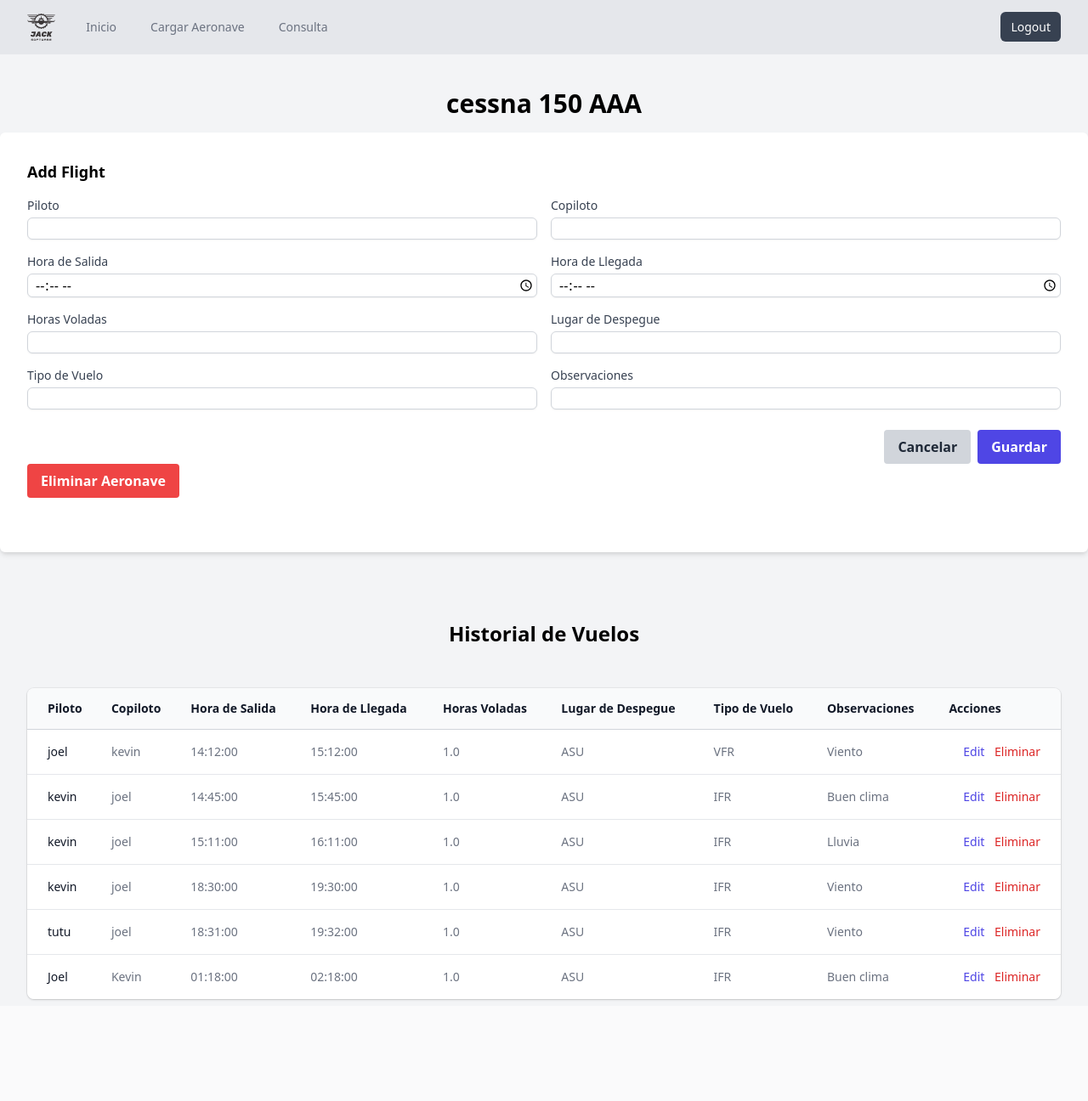
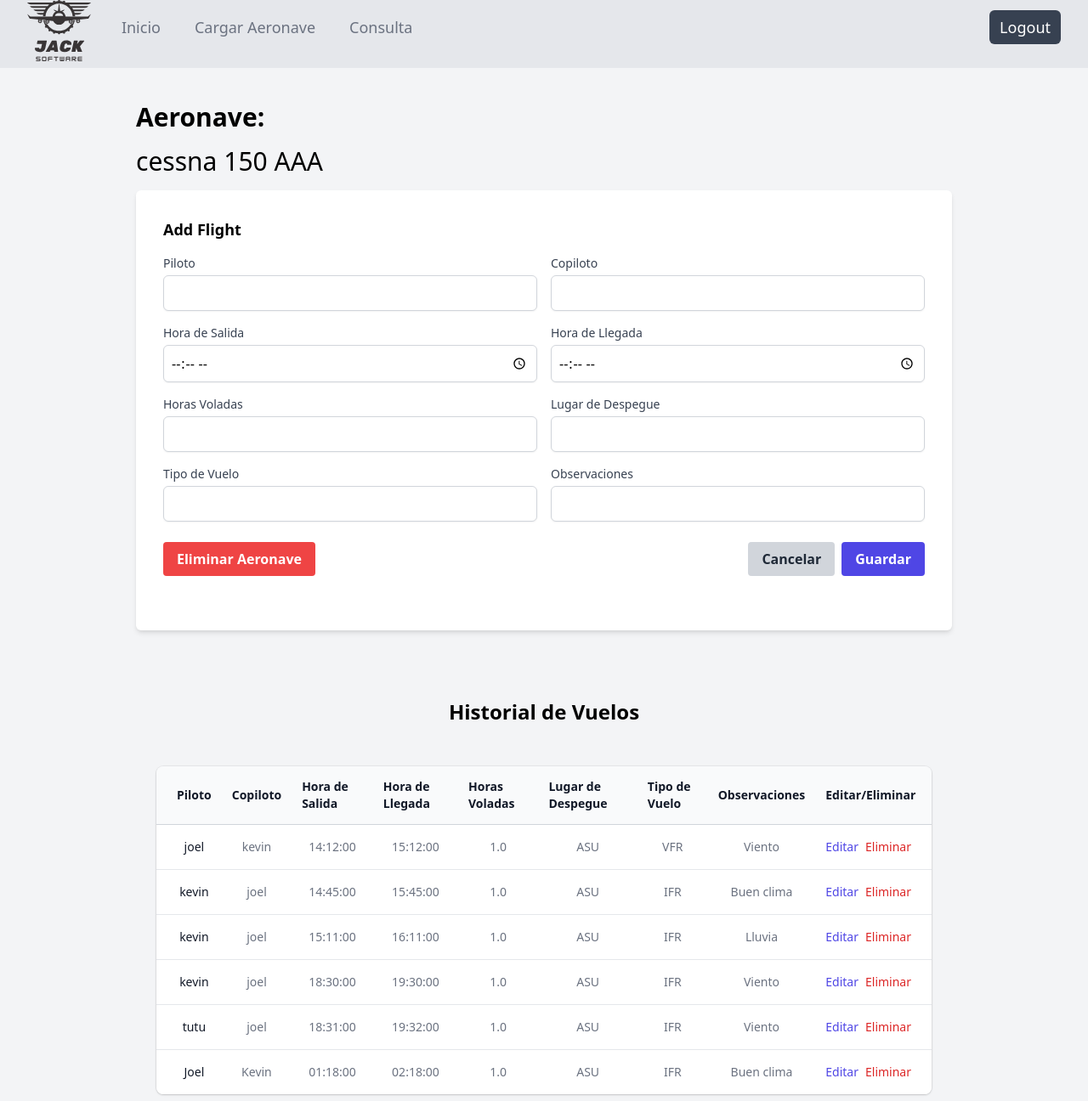
Before and after one commit to Joelft94/gestion-aeronaves, a Flask app: page /aircraft/2 in a window 1280 px wide. Shown: the whole page at 85% size. Before the commit the page ends 1178 px from the top, so only its background shows below. Run offline with Flask 3, Linux system fonts and the light colour scheme; a user stored in the database is signed in.

Commit message:
add header styles

```diff
--- a/app.py
+++ b/app.py
@@ -234,6 +234,8 @@ def delete_aircraft(aircraft_id):
 
 
 
+
+
 if __name__ == '__main__':
     with app.app_context():
         db.create_all()
--- a/templates/consult.html
+++ b/templates/consult.html
@@ -23,7 +23,7 @@
                         <th scope="col" class="px-6 py-3 text-left text-sm font-medium text-gray-500 uppercase tracking-wider">Tipo de vuelo</th>
                         <th scope="col" class="px-6 py-3 text-left text-sm font-medium text-gray-500 uppercase tracking-wider">Observaciones</th>
                         <th scope="col" class="px-6 py-3 text-left text-sm font-medium text-gray-500 uppercase tracking-wider">Aeronave</th>
-                        <th scope="col" class="px-6 py-3 text-left text-sm font-medium text-gray-500 uppercase tracking-wider">Acciones</th>
+                        <th scope="col" class="px-6 py-3 text-left text-sm font-medium text-gray-500 uppercase tracking-wider">Editar/Eliminar</th>
                     </tr>
                 </thead>
                 <tbody class="bg-white divide-y divide-gray-300">
--- a/templates/view_aircraft.html
+++ b/templates/view_aircraft.html
@@ -11,57 +11,66 @@
   </head>
   <body class="bg-gray-100">
     <header>
-      <nav class="bg-gray-200">
+      <nav class="bg-gray-200 h-20">
         <div class="mx-auto max-w-7xl px-2 sm:px-6 lg:px-8">
           <div class="relative flex h-16 items-center justify-between">
             <div class="absolute inset-y-0 left-0 flex items-center sm:hidden">
               <!-- Mobile menu button-->
-                <button type="button" class="relative inline-flex items-center justify-center rounded-md p-2 text-gray-400 hover:bg-gray-700 hover:text-white focus:outline-none focus:ring-2 focus:ring-inset focus:ring-white" aria-controls="mobile-menu" aria-expanded="false">
-                  <span class="absolute -inset-0.5"></span>
-                  <span class="sr-only">Abrir menu</span>
-                  <!--
-                    Icon when menu is closed.
 
-                    Menu open: "hidden", Menu closed: "block"
-                  -->
-                  <svg class="block h-6 w-6" fill="none" viewBox="0 0 24 24" stroke-width="1.5" stroke="currentColor" aria-hidden="true">
-                    <path stroke-linecap="round" stroke-linejoin="round" d="M3.75 6.75h16.5M3.75 12h16.5m-16.5 5.25h16.5" />
-                  </svg>
-                  <!--
-                    Icon when menu is open.
-
-                    Menu open: "block", Menu closed: "hidden"
-                  -->
-                  <svg class="hidden h-6 w-6" fill="none" viewBox="0 0 24 24" stroke-width="1.5" stroke="currentColor" aria-hidden="true">
-                    <path stroke-linecap="round" stroke-linejoin="round" d="M6 18L18 6M6 6l12 12" />
-                  </svg>
-                </button>
             </div>
-              <div class="flex flex-1 items-center justify-center sm:items-stretch sm:justify-start">
+            <div
+              class="flex flex-1 items-center justify-center sm:items-stretch sm:justify-start"
+            >
               <div class="flex flex-shrink-0 items-center">
-                  <img class="h-8 w-auto" src="../static/jack.svg" alt="Your Company">
+                <img
+                  class="pt-2 h-20 w-auto"
+                  src="../static/jack.svg"
+                  alt="Your Company"
+                />
               </div>
-                <div class="hidden sm:ml-6 sm:block">
+              <div class="hidden sm:ml-6 sm:block py-6">
                 <div class="flex space-x-4">
                   <!-- Current: "bg-gray-900 text-white", Default: "text-gray-300 hover:bg-gray-700 hover:text-white" -->
 
-                    <a href="/" class="text-gray-500 hover:bg-gray-300 hover:text-white rounded-md px-3 py-2 text-sm font-medium">Inicio</a>
-                    <a href="/add_aircraft" class="text-gray-500 hover:bg-gray-300 hover:text-white rounded-md px-3 py-2 text-sm font-medium">Cargar Aeronave</a>
-                    <a href="/consulta" class="text-gray-500 hover:bg-gray-300 hover:text-white rounded-md px-3 py-2 text-sm font-medium">Consulta</a>
+                  <a
+                    href="/"
+                    class="text-gray-500 hover:bg-gray-300 hover:text-white rounded-md px-3 py-2 text-lg font-medium"
+                    >Inicio</a
+                  >
+                  <a
+                    href="/add_aircraft"
+                    class="text-gray-500 hover:bg-gray-300 hover:text-white rounded-md px-3 py-2 text-lg font-medium"
+                    >Cargar Aeronave</a
+                  >
+                  <a
+                    href="/consulta"
+                    class="text-gray-500 hover:bg-gray-300 hover:text-white rounded-md px-3 py-2 text-lg font-medium"
+                    >Consulta</a
+                  >
                 </div>
               </div>
             </div>
-              <div class="absolute inset-y-0 right-0 flex items-center pr-2 sm:static sm:inset-auto sm:ml-6 sm:pr-0">
-
-
+            <div
+              class="absolute inset-y-0 right-0 flex items-center pr-2 sm:static sm:inset-auto m:ml-6 sm:pr-0"
+            >
               <!-- Profile dropdown -->
               <div class="relative ml-3">
                 <div>
-                    <button type="button" class="text-gray-500 hover:bg-gray-700 hover:text-white rounded-md px- py-2 text-sm font-medium" id="user-menu-button" aria-expanded="false" aria-haspopup="true">
-                      <span class="absolute -inset-1.5"></span>
-                      <span class="sr-only">Open user menu</span>
-                      <a href="/logout" class="bg-gray-700 text-white rounded-md px-3 py-2 text-sm font-medium" aria-current="page">Logout</a>
-
+                  <button
+                    type="button"
+                    class="text-gray-500 hover:bg-gray-700 hover:text-white rounded-md px- py-2 text-sm font-medium"
+                    id="user-menu-button"
+                    aria-expanded="false"
+                    aria-haspopup="true"
+                  >
+                    <!-- <span class="absolute -inset-1.5"></span>
+                    <span class="sr-only">Open user menu</span> -->
+                    <a
+                      href="/logout"
+                      class="bg-gray-700 text-white rounded-md px-3 py-2 text-lg font-medium"
+                      aria-current="page"
+                      >Logout</a
+                    >
                   </button>
                 </div>
 
@@ -75,7 +84,6 @@
                       From: "transform opacity-100 scale-100"
                       To: "transform opacity-0 scale-95"
                   -->
-
               </div>
             </div>
           </div>
@@ -83,19 +91,31 @@
 
         <!-- Mobile menu, show/hide based on menu state. -->
         <div class="sm:hidden" id="mobile-menu">
-            <div class="space-y-1 px-2 pb-3 pt-2">
+          <div class="space-y-1 px-2 pb-3 pt-4">
             <!-- Current: "bg-gray-900 text-white", Default: "text-gray-300 hover:bg-gray-700 hover:text-white" -->
-              <a href="#" class="bg-gray-900 text-white block rounded-md px-3 py-2 text-base font-medium" aria-current="page">Dashboard</a>
-              <a href="#" class="text-gray-300 hover:bg-gray-700 hover:text-white block rounded-md px-3 py-2 text-base font-medium">Team</a>
-              <a href="#" class="text-gray-300 hover:bg-gray-700 hover:text-white block rounded-md px-3 py-2 text-base font-medium">Projects</a>
-              <a href="#" class="text-gray-300 hover:bg-gray-700 hover:text-white block rounded-md px-3 py-2 text-base font-medium">Calendar</a>
+            <a
+              href="/"
+              class="bg-gray-500 text-white block rounded-md px-3 py-2 text-base font-medium"
+              aria-current="page"
+              >Inicio</a
+            >
+            <a
+              href="/add_aircraft"
+              class="text-gray-500 hover:bg-gray-700 hover:text-white block rounded-md px-3 py-2 text-base font-medium"
+              >Carga de Aeronave</a
+            >
+            <a
+              href="/consulta"
+              class="text-gray-500 hover:bg-gray-700 hover:text-white block rounded-md px-3 py-2 text-base font-medium"
+              >Consulta</a
+            >
           </div>
         </div>
       </nav>
-
     </header>
-    <div class="container mx-auto py-10">
-      <h1 class="text-3xl text-center font-bold mb-4">{{ aircraft.name }}</h1>
+    <div class="container mx-auto w-3/4 py-10">
+      <h1 class="text-3xl text-left mb-4 font-bold">Aeronave: </h1>
+      <h2 class="text-3xl text-left mb-4">{{ aircraft.name }}</h2>
 
       <!-- Add Flight form -->
       <div class="bg-white shadow-md rounded-md p-8">
@@ -115,7 +135,7 @@
                 id="pilot"
                 name="pilot"
                 required
-                class="mt-1 pl-2 block w-full border border-gray-300 rounded-md border-gray-300 shadow-sm focus:border-indigo-600 focus:ring focus:ring-indigo-600 focus:ring-opacity-50"
+                class="mt-1 p-2 block w-full border border-gray-300 rounded-md border-gray-300 shadow-sm focus:border-indigo-600 focus:ring focus:ring-indigo-600 focus:ring-opacity-50"
               />
             </div>
             <div>
@@ -129,7 +149,7 @@
                 id="copilot"
                 name="copilot"
                 required
-                class="mt-1 pl-2 block w-full border border-gray-300 rounded-md border-gray-300 shadow-sm focus:border-indigo-600 focus:ring focus:ring-indigo-600 focus:ring-opacity-50"
+                class="mt-1 p-2 block w-full border border-gray-300 rounded-md border-gray-300 shadow-sm focus:border-indigo-600 focus:ring focus:ring-indigo-600 focus:ring-opacity-50"
               />
             </div>
             <div>
@@ -143,7 +163,7 @@
                 id="departure_hour"
                 name="departure_hour"
                 required
-                class="mt-1 pl-2 block w-full border border-gray-300 rounded-md border-gray-300 shadow-sm focus:border-indigo-600 focus:ring focus:ring-indigo-600 focus:ring-opacity-50"
+                class="mt-1 p-2 block w-full border border-gray-300 rounded-md border-gray-300 shadow-sm focus:border-indigo-600 focus:ring focus:ring-indigo-600 focus:ring-opacity-50"
               />
             </div>
             <div>
@@ -157,7 +177,7 @@
                 id="arrival_hour"
                 name="arrival_hour"
                 required
-                class="mt-1 pl-2 block w-full border border-gray-300 rounded-md border-gray-300 shadow-sm focus:border-indigo-600 focus:ring focus:ring-indigo-600 focus:ring-opacity-50"
+                class="mt-1 p-2 block w-full border border-gray-300 rounded-md border-gray-300 shadow-sm focus:border-indigo-600 focus:ring focus:ring-indigo-600 focus:ring-opacity-50"
               />
             </div>
             <div>
@@ -172,7 +192,7 @@
                 id="total_flown_hours"
                 name="total_flown_hours"
                 required
-                class="mt-1 pl-2 block w-full border border-gray-300 rounded-md border-gray-300 shadow-sm focus:border-indigo-600 focus:ring focus:ring-indigo-600 focus:ring-opacity-50"
+                class="mt-1 p-2 block w-full border border-gray-300 rounded-md border-gray-300 shadow-sm focus:border-indigo-600 focus:ring focus:ring-indigo-600 focus:ring-opacity-50"
               />
             </div>
             <div>
@@ -186,7 +206,7 @@
                 id="departure_place"
                 name="departure_place"
                 required
-                class="mt-1 pl-2 block w-full border border-gray-300 rounded-md border-gray-300 shadow-sm focus:border-indigo-600 focus:ring focus:ring-indigo-600 focus:ring-opacity-50"
+                class="mt-1 p-2 block w-full border border-gray-300 rounded-md border-gray-300 shadow-sm focus:border-indigo-600 focus:ring focus:ring-indigo-600 focus:ring-opacity-50"
               />
             </div>
             <div>
@@ -200,7 +220,7 @@
                 id="flight_type"
                 name="flight_type"
                 required
-                class="mt-1 pl-2 block w-full border border-gray-300 rounded-md border-gray-300 shadow-sm focus:border-indigo-600 focus:ring focus:ring-indigo-600 focus:ring-opacity-50"
+                class="mt-1 p-2 block w-full border border-gray-300 rounded-md border-gray-300 shadow-sm focus:border-indigo-600 focus:ring focus:ring-indigo-600 focus:ring-opacity-50"
               />
             </div>
             <div>
@@ -214,12 +234,23 @@
                 id="observation"
                 name="observation"
                 required
-                class="mt-1 pl-2 block w-full border border-gray-300 rounded-md border-gray-300 shadow-sm focus:border-indigo-600 focus:ring focus:ring-indigo-600 focus:ring-opacity-50"
+                class="mt-1 p-2 block w-full border border-gray-300 rounded-md border-gray-300 shadow-sm focus:border-indigo-600 focus:ring focus:ring-indigo-600 focus:ring-opacity-50"
               />
             </div>
           </div>
           <!-- Submit button -->
-          <div class="flex justify-end mt-6">
+          <div class="flex justify-between mt-6">
+            <div>
+              <button
+                type="button"
+                onclick="confirmDelete()"
+                class="bg-red-500 hover:bg-red-600 text-white font-semibold py-2 px-4 rounded"
+              >
+                Eliminar Aeronave
+              </button>
+            </div>
+
+            <div class="flex">
               <button
                 type="button"
                 onclick="resetForm()"
@@ -234,31 +265,25 @@
                 Guardar
               </button>
             </div>
+          </div>
         </form>
         <form
           id="delete-aircraft-form"
           action="{{ url_for('delete_aircraft', aircraft_id=aircraft.id)}}"
           method="POST"
           class="mb-8"
-        >
-          <button
-            type="button"
-            onclick="confirmDelete()"
-            class="bg-red-500 hover:bg-red-600 text-white font-semibold py-2 px-4 rounded"
-          >
-            Eliminar Aeronave
-          </button>
-        </form>
+        ></form>
       </div>
     </div>
     <!-- Flight History table -->
-    <h2 class="text-2xl text-center font-semibold mt-10 mb-4">Historial de Vuelos</h2>
+    <h2 class="text-2xl text-center font-semibold mt-10 mb-4">
+      Historial de Vuelos
+    </h2>
     <div class="px-4 sm:px-6 lg:px-8">
       <div class="sm:flex sm:items-center">
-        <div class="sm:flex-auto">
+        <div class="sm:flex-auto"></div>
       </div>
-      </div>
-      <div class="mt-8 flow-root">
+      <div class="mt-8 w-3/4 mx-auto">
         <div class="-mx-4 -my-2 overflow-x-auto sm:-mx-6 lg:-mx-8">
           <div
             class="inline-block min-w-full py-2 align-middle sm:px-6 lg:px-8"
@@ -266,7 +291,7 @@
             <div
               class="overflow-hidden shadow ring-1 ring-black ring-opacity-5 sm:rounded-lg"
             >
-              <table class="min-w-full divide-y divide-gray-300">
+              <table class="min-w-full divide-y divide-gray-300 text-center">
                 <thead class="bg-gray-50">
                   <tr>
                     <th
@@ -321,11 +346,11 @@
                       scope="col"
                       class="px-3 py-3.5 text-left text-sm font-semibold text-gray-900"
                     >
-                      Acciones
+                      Editar/Eliminar
                     </th>
                   </tr>
                 </thead>
-                <tbody class="divide-y divide-gray-200 bg-white">
+                <tbody class="divide-y divide-gray-200 bg-white text-center">
                   <!-- Replace this with dynamic data -->
                   {% for status in statuses %}
                   <tr id="row-{{ status.id }}">
@@ -370,12 +395,12 @@
                       {{ status.observation }}
                     </td>
                     <td
-                      class="relative whitespace-nowrap py-4 pl-3 pr-4 text-right text-sm font-medium sm:pr-6"
+                      class="relative flex justify-between whitespace-nowrap py-4 pl-3 pr-4 text-right text-sm font-medium sm:pr-6"
                     >
                       <a
                         href="{{ url_for('edit_airplane_status', id=status.id) }}"
                         class="text-indigo-600 hover:text-indigo-900"
-                        >Edit</a
+                        >Editar</a
                       >
                       <button
                         onclick="deleteRow('row-{{ status.id }}')"
@@ -394,7 +419,6 @@
         </div>
       </div>
     </div>
-
   </body>
   <script>
     // Function to confirm delete action
```
Lines whose indentation alone changed are shown as unchanged.
